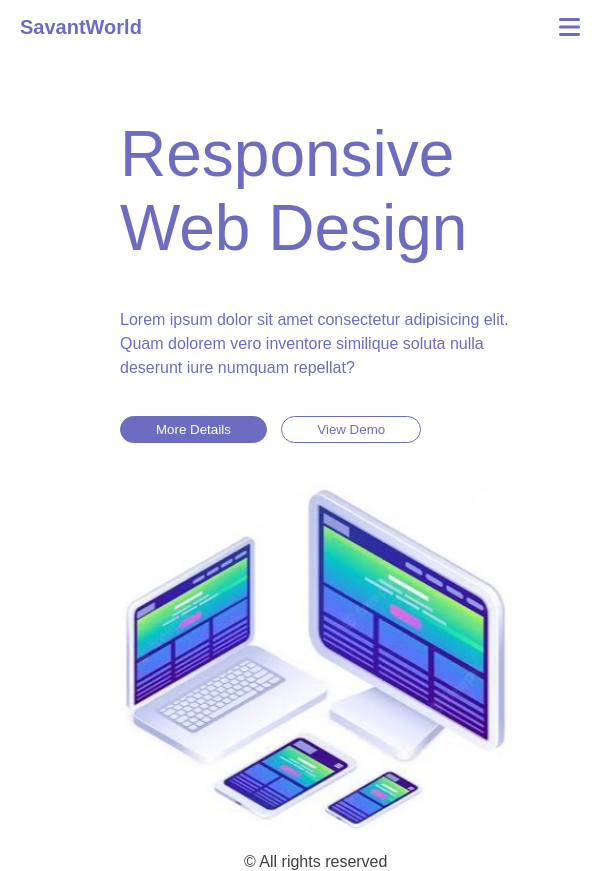
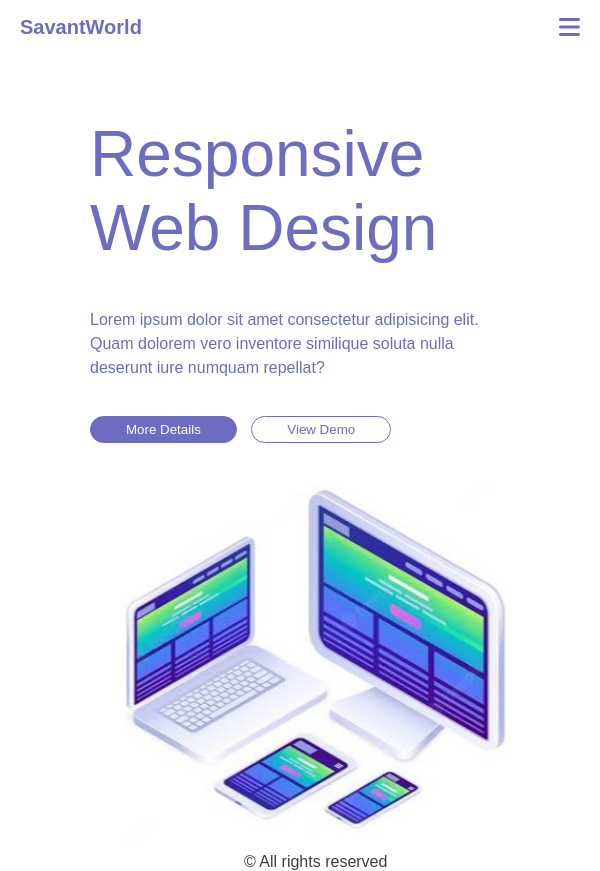
Before and after one commit to Dr-savant21/savantWorldDesign, a plain HTML site: page index.html in a window 600 px wide. Drawn offline with Linux system fonts and the light colour scheme.

Commit message:
some changes made

```diff
--- a/style.css
+++ b/style.css
@@ -208,6 +208,11 @@ ul li a:hover::after {
         margin-left: 10px;
     }
 }
+@media (max-width: 602px) and (min-width:470px){
+    .main .text{
+        padding-left: 70px;
+    }
+}
 @media (max-width: 470px){
     .main .text {
         padding-top: 0;
```
